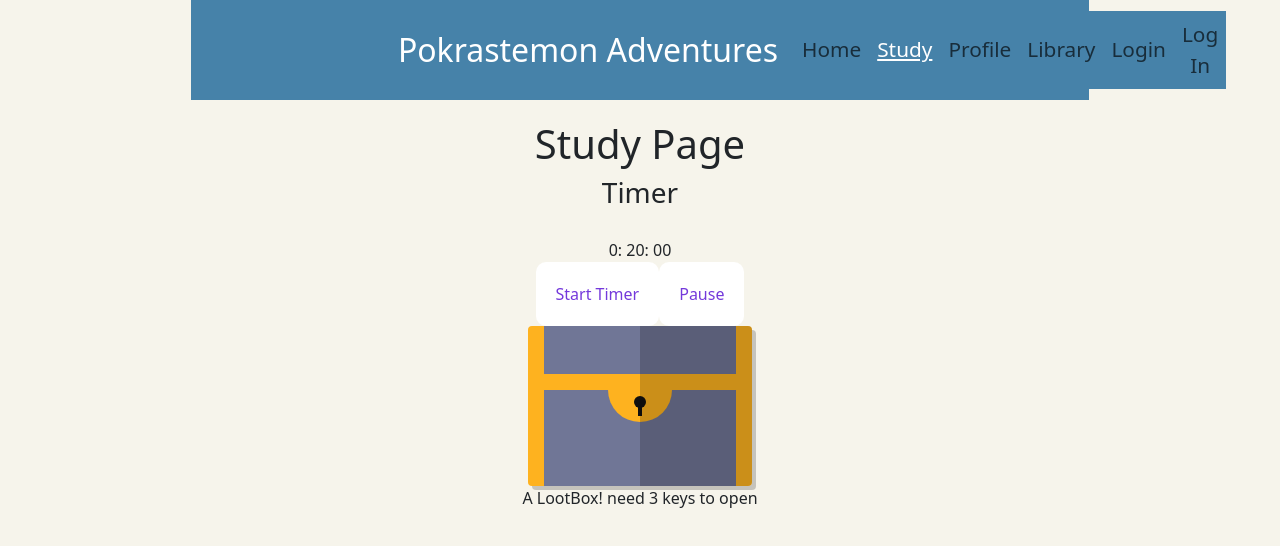
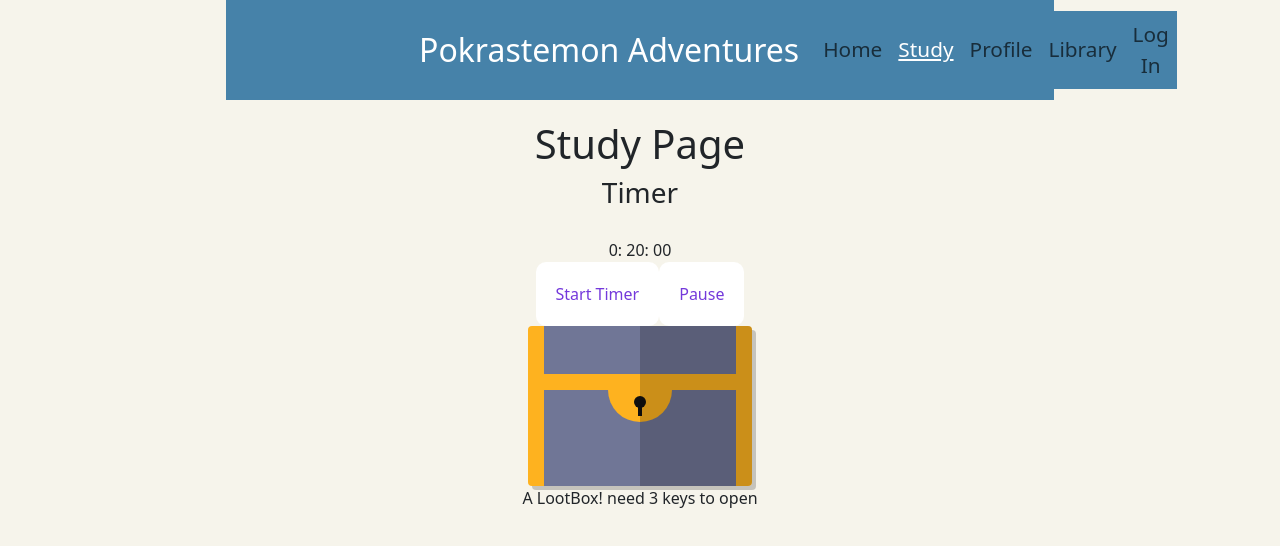
Before and after one commit to kieranscutt/Pokrastemon-app, a React (Vite) app in the folder client/: page /study in a window 1280 px wide. Shown: the top 546 px of the page. Built offline with nearby package versions, Linux system fonts and the light colour scheme.

Commit message:
changed routes structure with navbar

```diff
--- a/client/src/App.jsx
+++ b/client/src/App.jsx
@@ -10,18 +10,18 @@ import NavBar from './components/nav/index';
 const App = () => {
   return (
     <>
-        <NavBar/>
-        <PageWrapper>
           <Routes>
-            <Route path="/" element={<HomePage />} />
-            <Route path="/login" element={<LoginPage />} />
-            <Route path='/study' element={<StudyPage />} />
-            <Route path='/profile' element={<ProfilePage />} />
-            <Route path='/library' element={<LibraryPage />} />
-            <Route path='/library/:id' element={<LibraryPage />} />
+            <Route path ="/" element={<NavBar />}>
+              <Route index element={<HomePage />} />
+              <Route path="/login" element={<LoginPage />} />
+              <Route path='/study' element={<StudyPage />} />
+              <Route path='/profile' element={<ProfilePage />} />
+              <Route path='/library' element={<LibraryPage />} />
+              <Route path='/library/:id' element={<LibraryPage />} />
+              <Route path='*' element={<HomePage />} />
+            </Route>
             {/* <Route path="*" element={<NotFoundPage />} /> */}
           </Routes>
-        </PageWrapper>
     </>
   );
 };
--- a/client/src/components/nav/index.jsx
+++ b/client/src/components/nav/index.jsx
@@ -2,7 +2,7 @@
 
 import React, { useEffect, useState } from 'react';
 import { Navbar, Container, Nav } from 'react-bootstrap';
-import { useLocation } from 'react-router-dom';
+import { useLocation, Outlet } from 'react-router-dom';
 import './styles.css';
 
 const NavBar = () => {
@@ -12,7 +12,6 @@ const NavBar = () => {
     { title: 'Study', path: '/study' },
     { title: 'Profile', path: '/profile' },
     { title: 'Library', path: '/library' },
-    { title: 'Login', path: '/login' },
   ];
 
   const [keyCount,setKeyCount] = useState(0)
@@ -58,6 +57,7 @@ const NavBar = () => {
   }
 
   return (
+    <>
     <Navbar expand="lg" className="navbar-container">
       <Container fluid>
         <Nav>
@@ -90,6 +90,8 @@ const NavBar = () => {
         </Navbar.Collapse>
       </Container>
     </Navbar>
+    <Outlet />
+    </>
   );
 };
 
```
